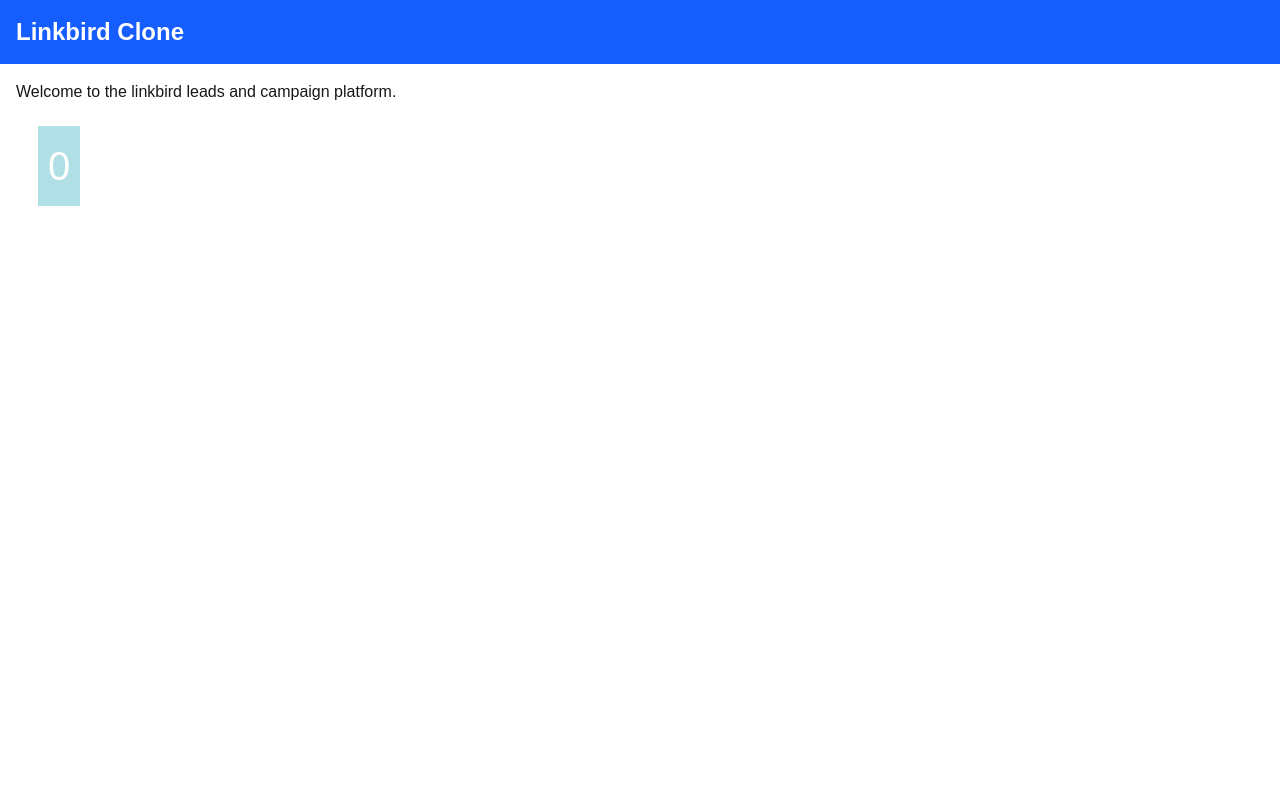
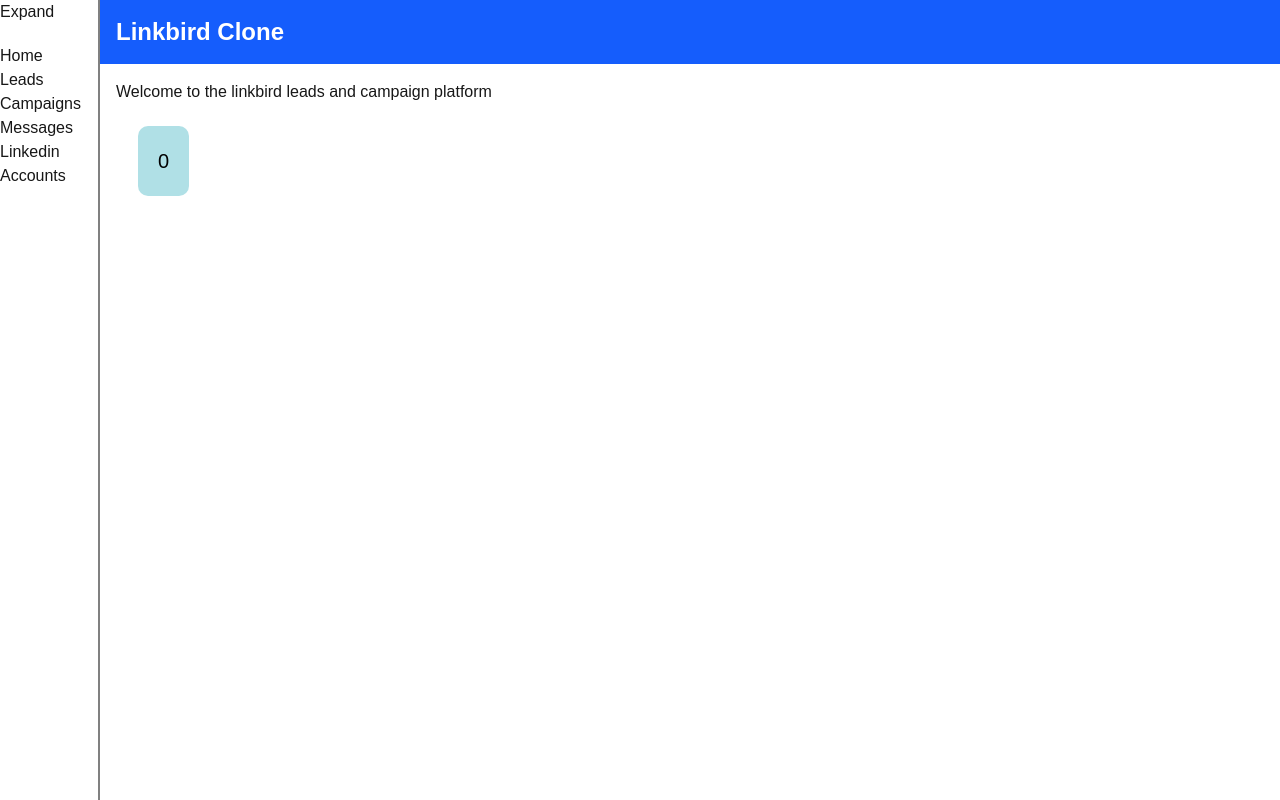
Before and after one commit to meshreyy/linkbird-platform-clone, a Next.js app: page / in a window 1280 px wide. Built offline with nearby package versions, Linux system fonts and the light colour scheme.

Commit message:
sidebar, useState, props, reusuable components

```diff
--- a/app/page.tsx
+++ b/app/page.tsx
@@ -3,13 +3,13 @@
 import Header from '@/components/Header';
 import Button from '@/components/Button';
 import Container from '@/components/Container';
+import Sidebar from '@/components/Sidebar';
 import { useState } from 'react';
+
 
 export default function Home() {
 
-  const handleClick = () => {
-    alert("Button clicked!");
-  };
+
   const [count, setCount] = useState(0);
 
   const handleCount = () => {
@@ -17,19 +17,32 @@
   }
 
   return (
+
     <>
 
+    <div style={{display:'flex', height:'100vh'}}>
+      <Sidebar></Sidebar>
+    <div style={{flex:1, display:'flex', flexDirection:'column'}}>
       <Header></Header>
-      <main className='p-4'>
-        <p>Welcome to the linkbird leads and campaign platform.</p>
+    <main className='p-4' style={{flex:1, overflowY:'auto'}}>
+      <p>Welcome to the linkbird leads and campaign platform</p>
       <Container>
         <div>
           <Button text={count}
           onClick={handleCount}
-              style={{ backgroundColor: "powderblue", color: "white", padding:"10px", fontSize:"40px"}}></Button>
+          style={{
+            backgroundColor:'powderblue',
+            padding:'20px',
+            fontSize:'20px',
+            color:'black',
+            borderRadius:'10px'
+          }}></Button>
         </div>
       </Container>
     </main>
+    </div>
+
+    </div>
 
     </>
   )
--- /dev/null
+++ b/components/Sidebar.tsx
@@ -0,0 +1,28 @@
+'use client'
+import { useState } from "react"
+import Button from '@/components/Button';
+
+export default function Sidebar() {
+    const [isOpen, setIsOpen] = useState(0);
+
+    const toggleSidebar = () => setIsOpen(!isOpen);
+
+    return(
+        <div style={{
+            width: isOpen ? "200px" : "100px",
+            transition:'width 0.3s',
+            borderRight:'2px solid grey'
+        }}>
+            <Button text={isOpen ? "Collapse" : "Expand"}
+            onClick={toggleSidebar}
+            style={{marginBottom: '20px'}}></Button>
+            <ul style={{listStyle:'none', padding:0}}>
+                <li>Home</li>
+                <li>Leads</li>
+                <li>Campaigns</li>
+                <li>Messages</li>
+                <li>Linkedin Accounts</li>
+            </ul>
+        </div>
+    )
+}
```
Lines whose indentation alone changed are shown as unchanged.
